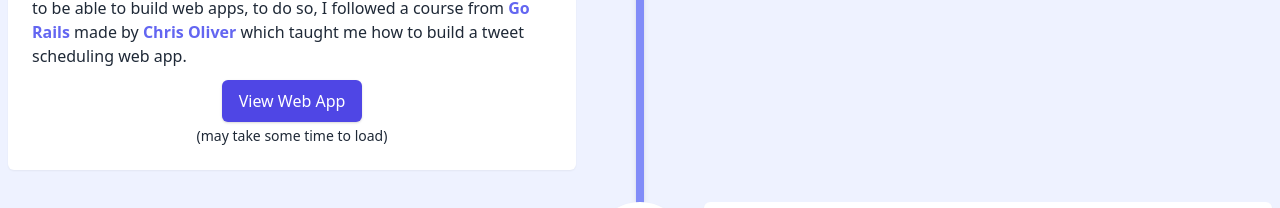
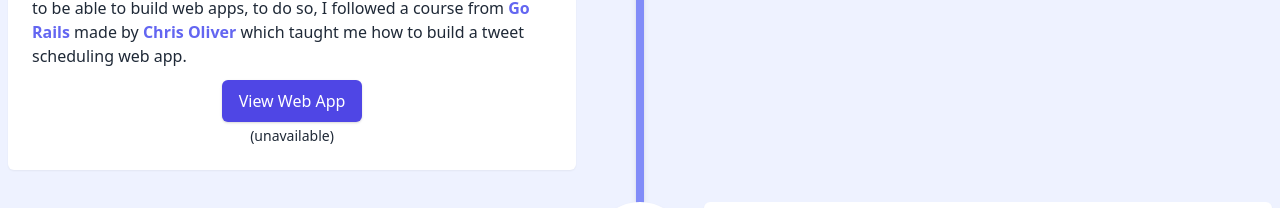
Before and after one commit to 5andu/web-dev-timeline, a React (Create React App) app: page /portfolio in a window 1280 px wide. Shown: the part 3240-3448 px from the top of the page. Built offline with nearby package versions, Linux system fonts and the light colour scheme.

Commit message:
Update Timeline.js

```diff
--- a/src/components/Timeline.js
+++ b/src/components/Timeline.js
@@ -660,7 +660,7 @@ const Timeline = () => {
                   </button>
                 </div>
                 <p class="flex justify-center text-sm pt-1">
-                  (may take some time to load)
+                  (unavailable)
                 </p>
               </div>
             </div>
```
